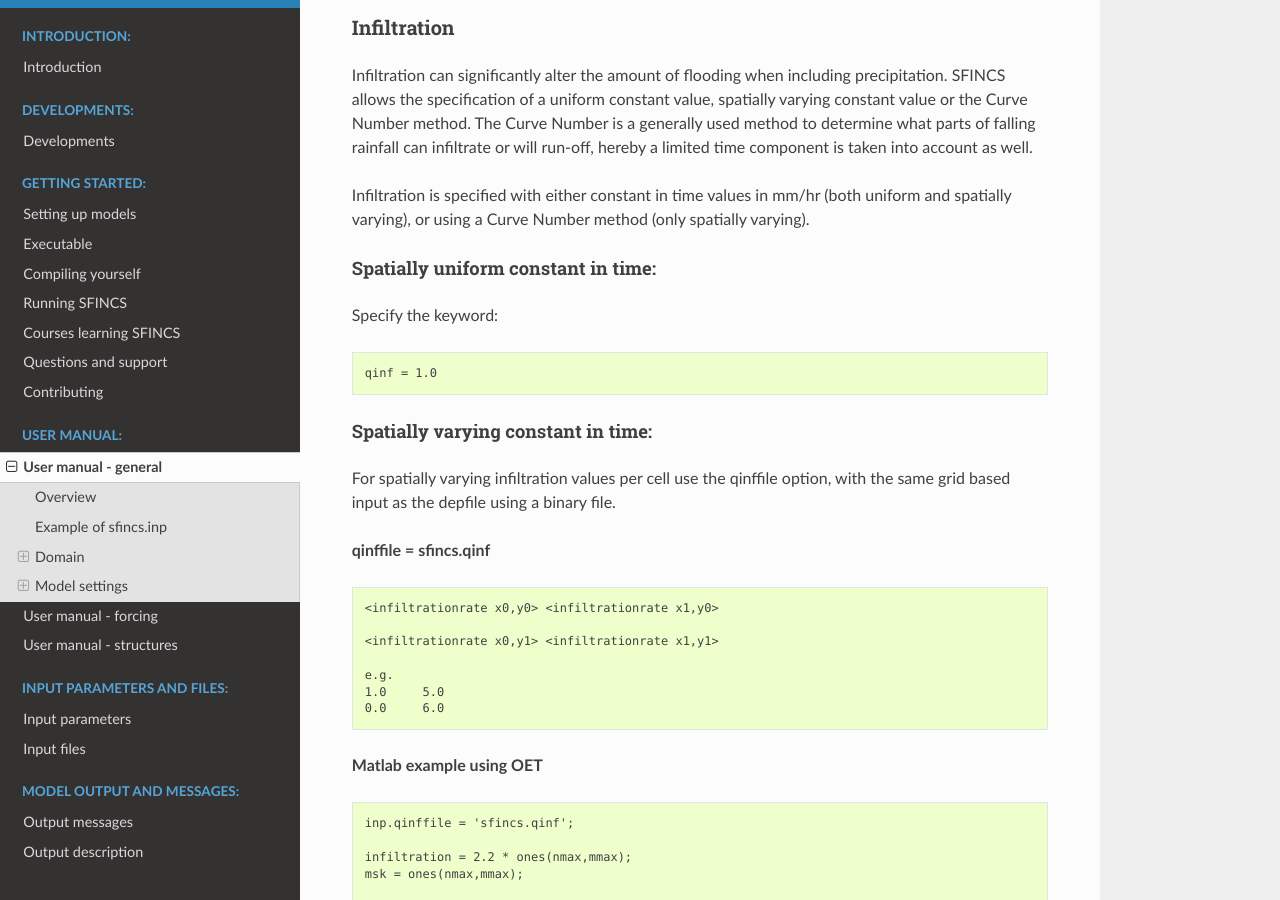
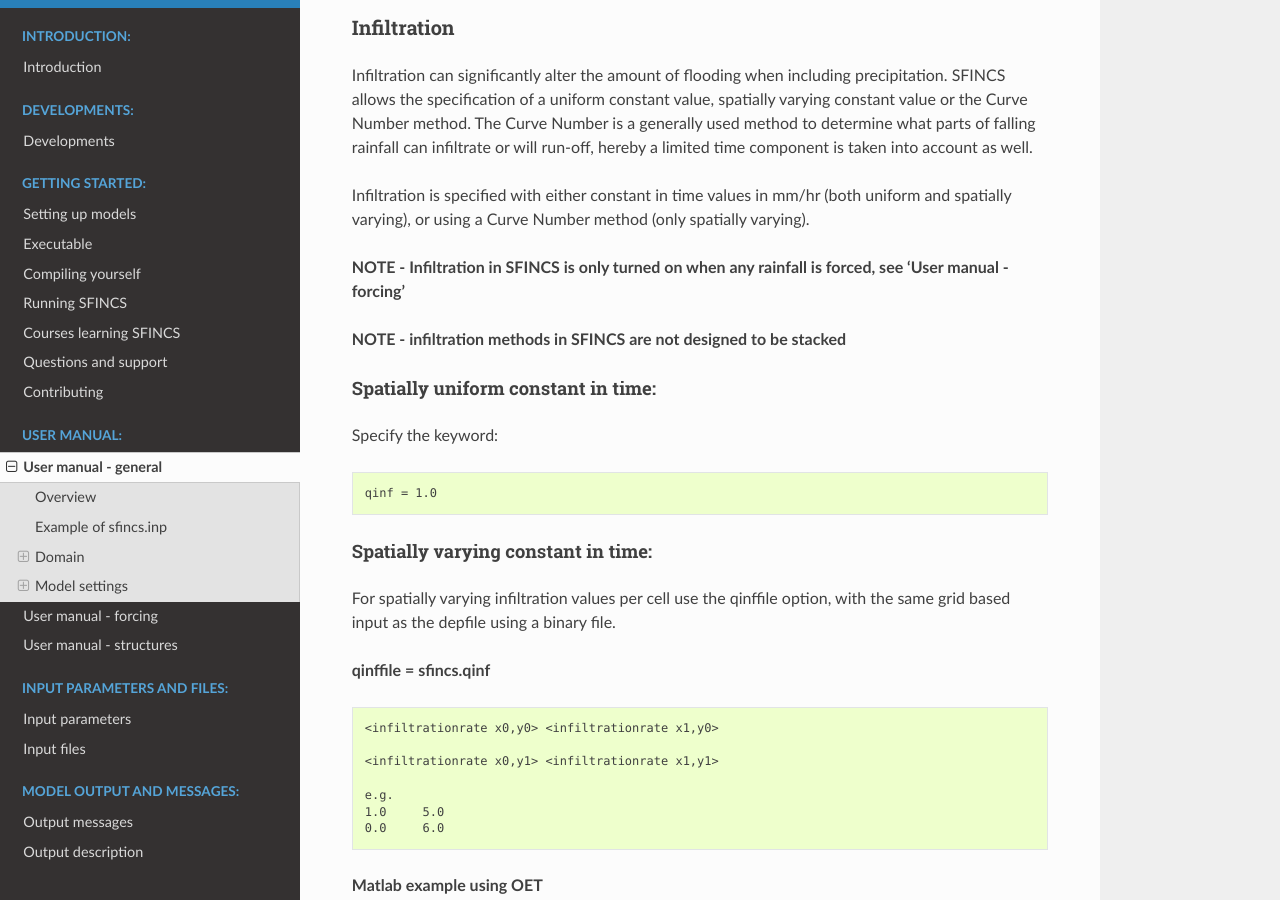
Before and after one commit to Deltares/SFINCS, a Sphinx documentation site: the page built from docs/input.rst, in a window 1280 px wide and 900 px high, scrolled down 7965 px. Built offline with Sphinx 7.4.7 and the Read the Docs theme 2.0.0, drawn with Linux system fonts in a browser that asks for light colours.

Commit message:
- Add warning for infiltration that you need precip

```diff
--- a/docs/input.rst
+++ b/docs/input.rst
@@ -321,6 +321,11 @@
 
 Infiltration is specified with either constant in time values in mm/hr (both uniform and spatially varying), or using a Curve Number method (only spatially varying).
 
+**NOTE - Infiltration in SFINCS is only turned on when any rainfall is forced, see 'User manual - forcing'**
+
+**NOTE - infiltration methods in SFINCS are not designed to be stacked**
+
+
 Spatially uniform constant in time:
 %%%%%
 
```
Also changed, not shown: docs/overview.rst (+11 -11 lines).
